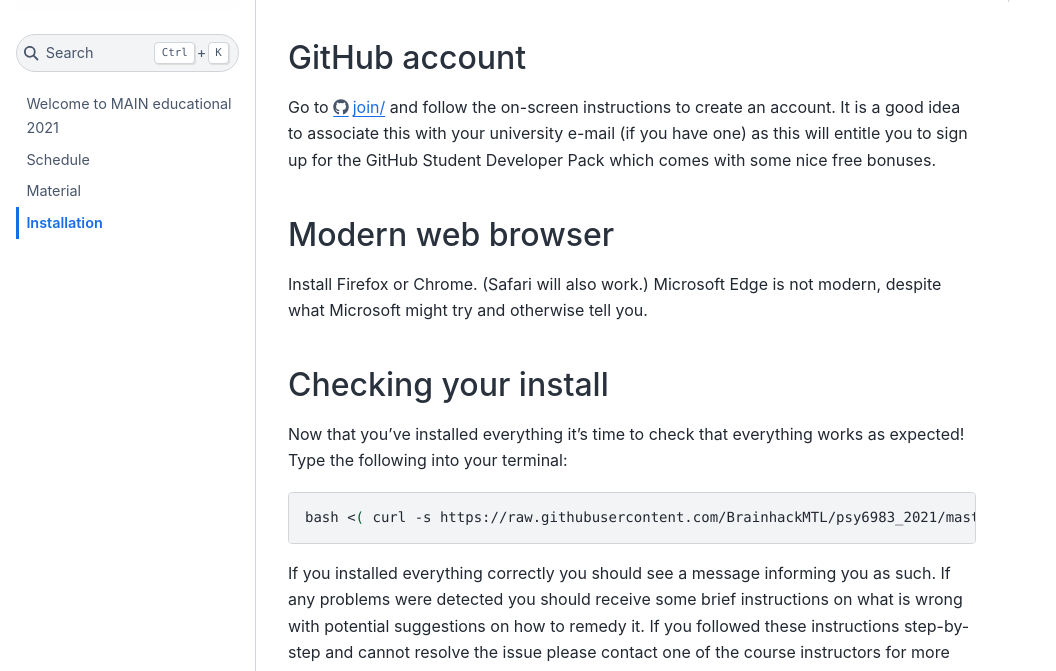
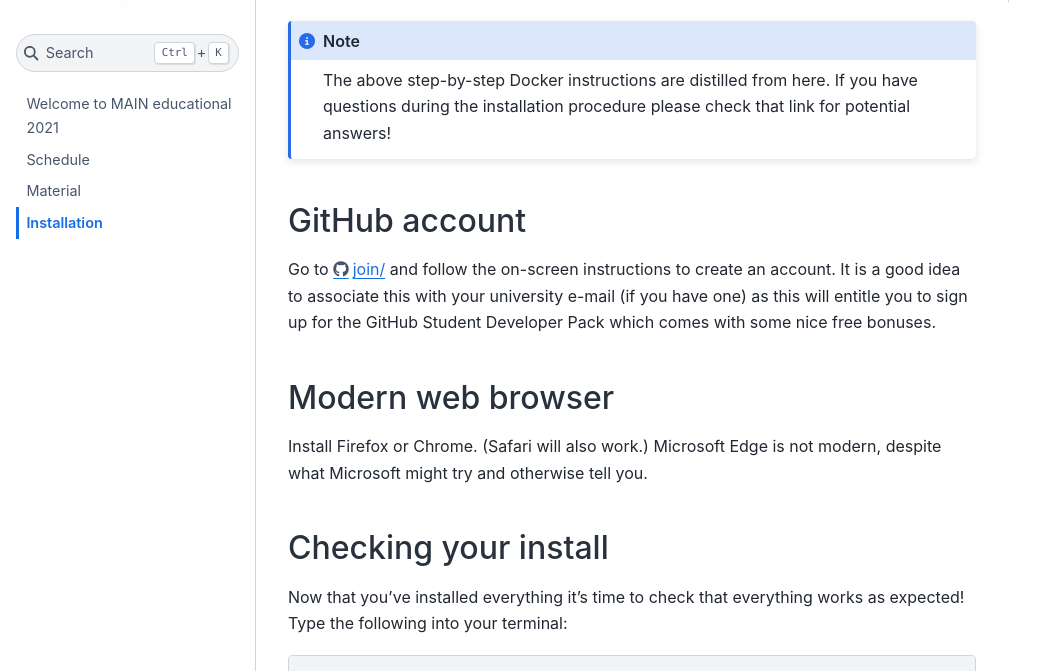
Before and after one commit to main-educational/main-educational.github.io, a Jupyter Book: the page built from content/installation.md, in a window 1280 px wide and 900 px high, scrolled down 4032 px, cut to the strip 229-900 px from the top of the window. Shown: the whole strip, without its empty margins (0-1056 px from the left). Built offline with Jupyter Book 1.0.4 settings and Sphinx 7.4.7 and the Sphinx Book theme 1.1.4, drawn with Linux system fonts in a browser that asks for light colours; some of the changed lines change nothing that is shown.

Commit message:
[FIX] use special content block to make things pretty

`````diff
--- a/content/installation.md
+++ b/content/installation.md
@@ -57,17 +57,20 @@
 6. You will be prompted to enter new UNIX username. You can use any combination of alphanumeric characters here for your username, but a good choice is `<first_initial><last_name>` (e.g., `jsmith` for John Smith). You will then be prompted to enter a new password. (Choose something easy to remember as you will find yourself using it frequently.)
 
 7. Right click on the top bar of the Ubuntu application and select `Properties`. Under the `Options` tab, under the `Edit Options` heading, make sure the box reading `Use Ctrl+Shift+C/V as Copy/Paste` is checked. Under the `Terminal` tab, under the `Cursor Shape` heading, make sure the box reading `Vertical Bar` is checked. Press `Okay` to save these settings and then exit the application.
-
-(The above step-by-step WSL instructions are distilled from here and here. If you have questions during the installation procedure those resources may have answers!)
-
+:::{note}
+The above step-by-step WSL instructions are distilled from here and here. If you have questions during the installation procedure those resources may have answers!
+:::
 From this point on whenever the instructions specify to `open a terminal` please assume you are supposed to open the Ubuntu application.
 ````
+
 ````{tabbed} Mac OS
 You already have it! Depending on which version of Mac OS you’re running you may need to type bash inside the terminal to access it. To check whether this is necessary, follow these steps:
 
 - Open a terminal and type `echo $SHELL`. If it reads `/bin/bash` then you are all set!
 
-Note: If you are using Mac Catalina (10.15.X) then it is possible your default shell is NOT CORRECT. To set the default to `bash`, type `chsh -s /bin/bash` in the terminal, enter your password when prompted, and then close + re-open the terminal.
+:::{note}
+If you are using Mac Catalina (10.15.X) then it is possible your default shell is NOT CORRECT. To set the default to `bash`, type `chsh -s /bin/bash` in the terminal, enter your password when prompted, and then close + re-open the terminal.
+:::
 ````
 ````{tabbed} Linux
 You already have it! Depending on which version of Linux you’re running you may need to type bash inside the terminal to access it. To check whether this is necessary, follow these steps:
@@ -162,7 +165,10 @@
 4. When you are asked `Do you wish the installer to initialize Miniconda3 by running conda init? [yes|no],` type `yes` and press `Enter`. Exit the terminal once the installation has finished.
 
 5. Re-open the Ubuntu application. Type which python into the terminal and it should return a path (e.g., `/home/$USER/miniconda3/bin/python`).
-    - If you do not see a path like this then please try typing conda init, closing your terminal, and repeating this step. If your issue is still not resolved skip the following step and contact an instructor on the #help-installation channel on the BHS Slack.
+    :::{tip}
+    If you do not see a path like this then please try typing `conda init`, closing your terminal, and repeating this step.
+    If your issue is still not resolved skip the following step and contact an instructor.
+    :::
 
 6. Type the following to remove the installation script that was downloaded:
 
@@ -177,14 +183,18 @@
     curl -O https://repo.anaconda.com/miniconda/Miniconda3-latest-MacOSX-x86_64.sh
     bash Miniconda3-latest-MacOSX-x86_64.sh
     ```
-2. A license agreement will be displayed and the bottom of the terminal will read --More--. Press `Enter` or the space bar until you are prompted with “Do you accept the license terms? [yes|no].” Type yes and then press Enter
+2. A license agreement will be displayed and the bottom of the terminal will read `--More--`. Press `Enter` or the space bar until you are prompted with `Do you accept the license terms? [yes|no].` Type `yes` and then press `Enter`
 
-3. The installation script will inform you that it is going to install into a default directory (e.g., /home/$USER/miniconda3). Leave this default and press Enter.
+3. The installation script will inform you that it is going to install into a default directory (e.g., `/home/$USER/miniconda3`). Leave this default and press `Enter`.
 
-4. When you are asked “Do you wish the installer to initialize Miniconda3 by running conda init? [yes|no],” type yes and press Enter. Exit the terminal once the installation has finished.
+4. When you are asked `Do you wish the installer to initialize Miniconda3 by running conda init? [yes|no],` type `yes` and press `Enter`. Exit the terminal once the installation has finished.
 
-5. Re-open a terminal. Type which python into the terminal and it should return a path (e.g., /home/$USER/miniconda3/bin/python).
-    - If you do not see a path like this then please try typing conda init, closing your terminal, and repeating this step. If your issue is still not resolved skip the following step and contact an instructor on the #help-installation channel of the BHS Slack.
+5. Re-open a terminal. Type which python into the terminal and it should return a path (e.g., `/home/$USER/miniconda3/bin/python`).
+
+    :::{tip}
+    If you do not see a path like this then please try typing `conda init`, closing your terminal, and repeating this step.
+    If your issue is still not resolved skip the following step and contact an instructor.
+    :::
 
 6. Type the following to remove the installation script that was downloaded:
     ```
@@ -198,15 +208,17 @@
     wget https://repo.anaconda.com/miniconda/Miniconda3-latest-Linux-x86_64.sh
     bash Miniconda3-latest-Linux-x86_64.sh
     ```
-2. A license agreement will be displayed and the bottom of the terminal will read --More--. Press `Enter` or the space bar until you are prompted with “Do you accept the license terms? [yes|no].” Type yes and then press Enter
+2. A license agreement will be displayed and the bottom of the terminal will read `--More--`. Press `Enter` or the space bar until you are prompted with `Do you accept the license terms? [yes|no]`. Type `yes` and then press `Enter`
 
-3. The installation script will inform you that it is going to install into a default directory (e.g., /home/$USER/miniconda3). Leave this default and press Enter.
+3. The installation script will inform you that it is going to install into a default directory (e.g., `/home/$USER/miniconda3`). Leave this default and press `Enter`.
 
-4. When you are asked “Do you wish the installer to initialize Miniconda3 by running conda init? [yes|no],” type yes and press Enter. Exit the terminal once the installation has finished.
+4. When you are asked `Do you wish the installer to initialize Miniconda3 by running conda init? [yes|no],` type `yes` and press `Enter`. Exit the terminal once the installation has finished.
 
-5. Re-open a new terminal. Type which python into the terminal and it should return a path (e.g., /home/$USER/miniconda3/bin/python).
-    - If you do not see a path like this then please try typing conda init, closing your terminal, and repeating this step. If your issue is still not resolved skip the following step and contact an instructor on the #help-installation channel of the BHS Slack.
-
+5. Re-open a new terminal. Type which python into the terminal and it should return a path (e.g., `/home/$USER/miniconda3/bin/python`).
+    :::{tip}
+    If you do not see a path like this then please try typing `conda init`, closing your terminal, and repeating this step.
+    If your issue is still not resolved skip the following step and contact an instructor.
+    :::
 6. Type the following to remove the installation script that was downloaded:
     ```
     rm ./Miniconda3-latest-Linux-x86_64.sh
@@ -246,7 +258,9 @@
 
 For this course, you will need to install either Docker Toolbox for Windows or Docker for Windows Desktop. Which you install will depend on your OS. PLEASE NOTE that installing Docker for Windows Desktop will disable VirtualBox on your computer. If you actively use VirtualBox we recommend you install Docker Toolbox.
 
-(Note: the below instructions assume you are installing Docker Toolbox. Because there are fewer requirements for Docker Toolbox, it is likely that you will be able to install this more easily.)
+:::{note}
+The below instructions assume you are installing Docker Toolbox. Because there are fewer requirements for Docker Toolbox, it is likely that you will be able to install this more easily.
+:::
 
 1. Download the latest Docker Toolbox installer (note: that link will automatically download the file)
 
@@ -314,24 +328,29 @@
     ```
 11. Close and re-open a terminal (i.e., the Ubuntu application). Type docker run hello-world. The same brief introductory message you saw before should be printed to the screen.
 
-*Note: *If you restart your computer (or somehow otherwise shut down the Docker VM) you will need to re-open the “Docker Quickstart” application and wait until you see the $ prompt again before your docker commands will work again! If you are having problems running docker commands in the terminal, try re-opening the “Docker Quickstart” application.
+:::{note}
+If you restart your computer (or somehow otherwise shut down the Docker VM) you will need to re-open the “Docker Quickstart” application and wait until you see the $ prompt again before your docker commands will work again! If you are having problems running docker commands in the terminal, try re-opening the “Docker Quickstart” application.
+:::
 
-(The above step-by-step instructions are distilled from here and here. If you have questions during the installation procedure please check those links for potential answers!)
 ````
-```{tabbed} Mac OS
+
+````{tabbed} Mac OS
 1. Go to https://hub.docker.com/editions/community/docker-ce-desktop-mac/ and press “Get Docker”.
 2. Open the “Docker.dmg” file that is downloaded and drag and drop the icon to the Applications folder
 3. Open the Docker application and enter your password. An icon will appear in the status bar in the top-left of the screen. Wait until it reads “Docker Desktop is now up and running!”
 4. Open a new terminal and type docker run hello-world. A brief introductory message should be printed to the screen.
 
-(The above step-by-step Docker instructions are distilled from here. If you have questions during the installation procedure please check that link for potential answers!)
-```
+````
 
-```{tabbed} Linux
+````{tabbed} Linux
 You will be following different instructions depending on your distro (Ubuntu, Debian, Fedora, CentOS). Make sure to follow the “Install using the repository” method!
 Once you’ve installed Docker make sure to follow the post-install instructions as well. You only need to do the “Manage Docker as a non-root user” and “Configure Docker to start on boot” steps.
 Open a new terminal and type docker run hello-world. A brief introductory message should be printed to the screen.
-```
+````
+
+:::{note}
+The above step-by-step Docker instructions are distilled from here. If you have questions during the installation procedure please check that link for potential answers!
+:::
 
 ## GitHub account
 
`````
